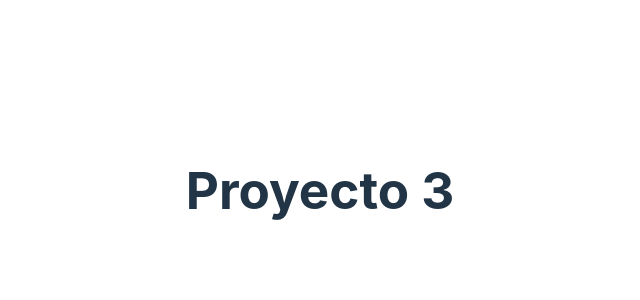
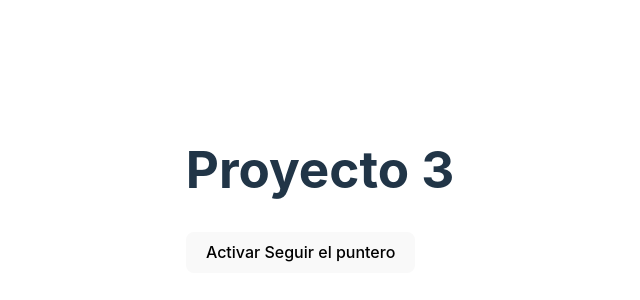
Before and after one commit to Jeanpefe/cursoReactMidu, a React (Vite) app in the folder proyectos/03-mouse-follower/: page / in a window 1280 px wide. Shown: the part 210-510 px from the top of the page, without its empty margins (320-960 px from the left). Built offline with nearby package versions, Linux system fonts and the light colour scheme.

Commit message:
basic useEffect, useState and onClick event

```diff
--- a/proyectos/03-mouse-follower/src/App.jsx
+++ b/proyectos/03-mouse-follower/src/App.jsx
@@ -1,6 +1,18 @@
+import { useEffect, useState } from "react"
+
 function App() {
+
+  const [enabled, setEnabled] = useState(false)
+  useEffect(() => {
+    console.log("hola")
+  })
   return (
-    <h1>Proyecto 3</h1>
+    <>
+      <h1>Proyecto 3</h1>
+      <button onClick={() => (!enabled)}>
+          {enabled ? 'Desactivar' : 'Activar'} Seguir el puntero
+        </button>
+    </>
   )
 }
 
```
